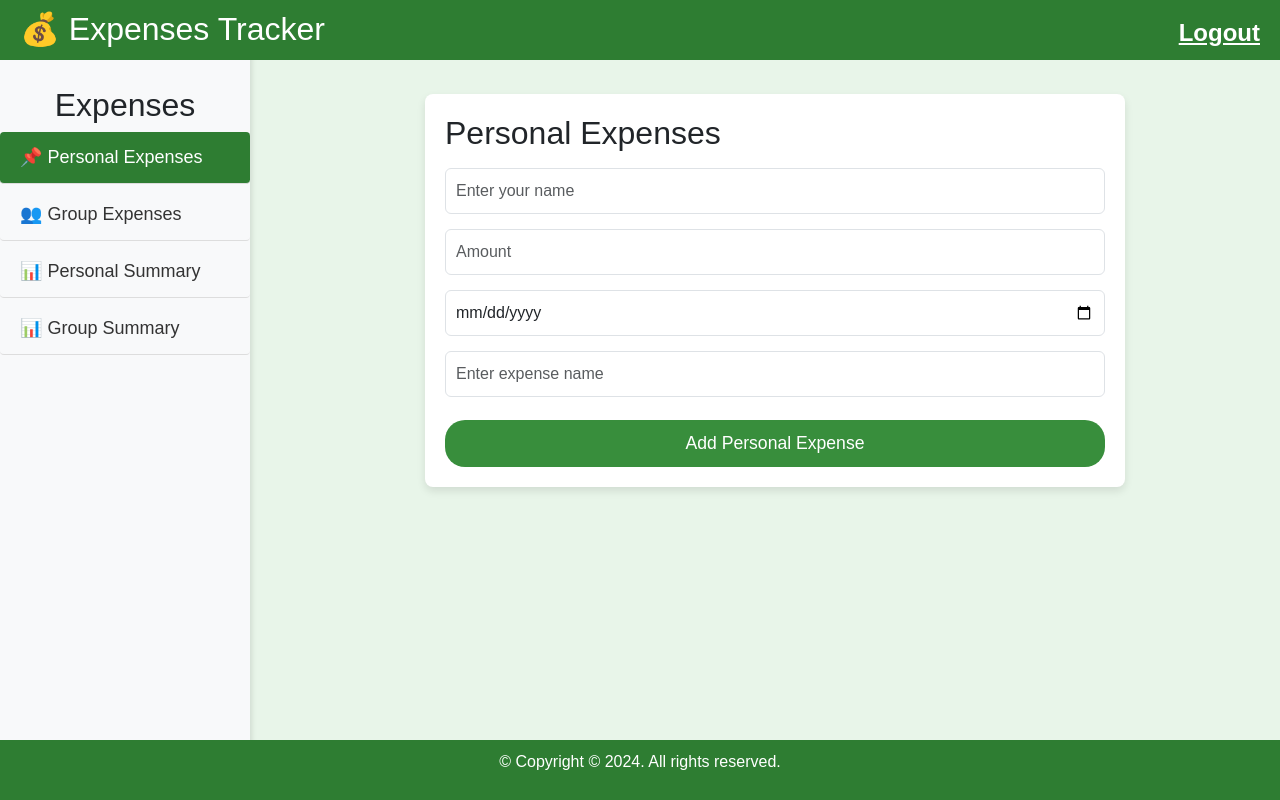
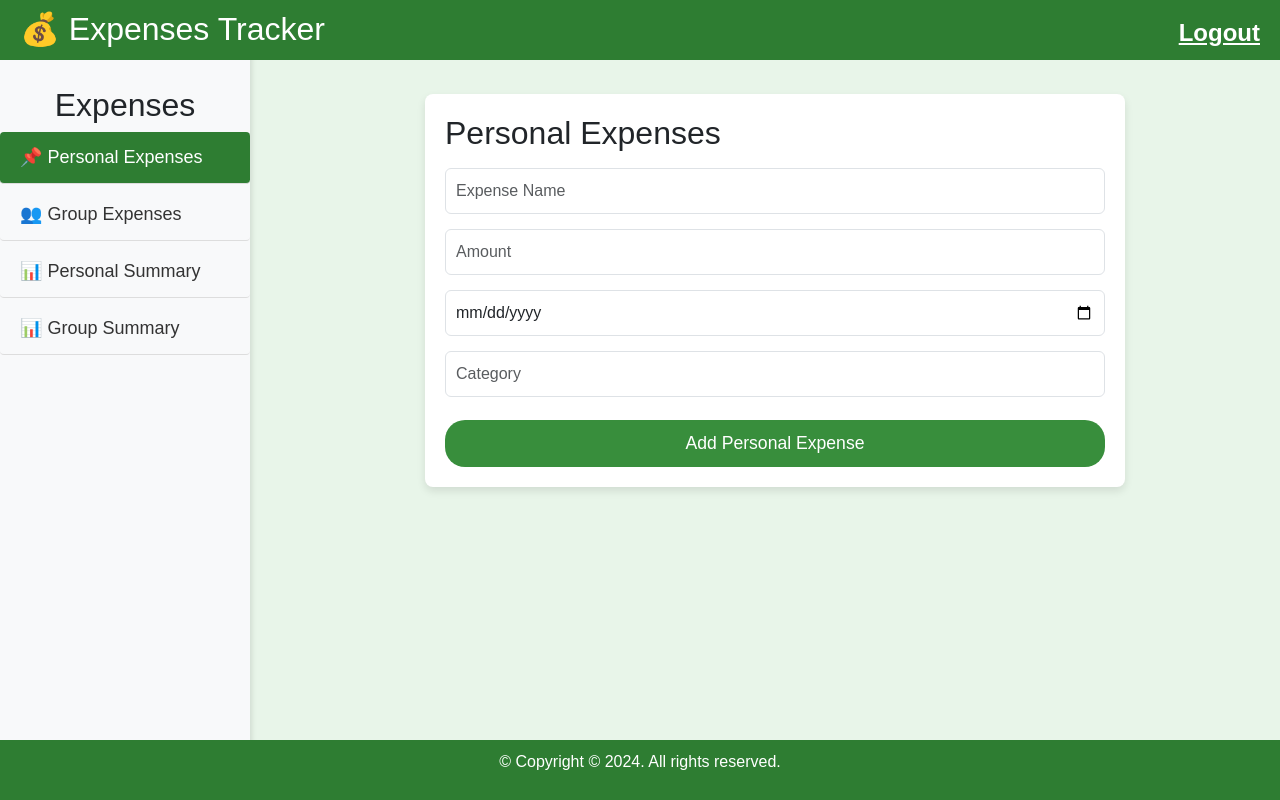
Before and after one commit to prakriti-khadka11/expense_tracker_web, a Django app: page /index/ in a window 1280 px wide, after a click on "📌 Personal Expenses". Run offline with Django 5.2, Linux system fonts and the light colour scheme.

Commit message:
fixed error in personal form

```diff
--- a/templates/index.html
+++ b/templates/index.html
@@ -222,13 +222,14 @@
             <section id="personal" class="content-section">
                 <h2>Personal Expenses</h2>
                 <p id="msg"></p>
-                <form class="expense-form">
-                    <input type="text" class="form-control" placeholder="Enter your name" required>
+                <form id="personal-expense-form" class="expense-form">
+                    <input type="text" class="form-control" placeholder="Expense Name" required>
                     <input type="number" class="form-control" placeholder="Amount" required>
                     <input type="date" class="form-control" required>
-                    <input type="text" class="form-control" placeholder="Enter expense name" required>
+                    <input type="text" class="form-control" placeholder="Category" required>
                     <button type="submit" class="btn btn-primary mt-2">Add Personal Expense</button>
                 </form>
+
             </section>
 
             <!-- Group Expenses Section -->
@@ -336,12 +337,15 @@
             return cookieValue;
         }
 
-        document.querySelector("#personal form").addEventListener("submit", function(event) {
+            document.querySelector("#personal-expense-form").addEventListener("submit", function(event) {
+
             event.preventDefault();
             const nameInput = document.querySelector("#personal input[placeholder='Expense Name']");
             const amountInput = document.querySelector("#personal input[placeholder='Amount']");
             const dateInput = document.querySelector("#personal input[type='date']");
             const categoryInput = document.querySelector("#personal input[placeholder='Category']");
+            console.log(nameInput, amountInput, dateInput, categoryInput);
+
             const name = nameInput.value;
             const amount = amountInput.value;
             const date = dateInput.value;
```
